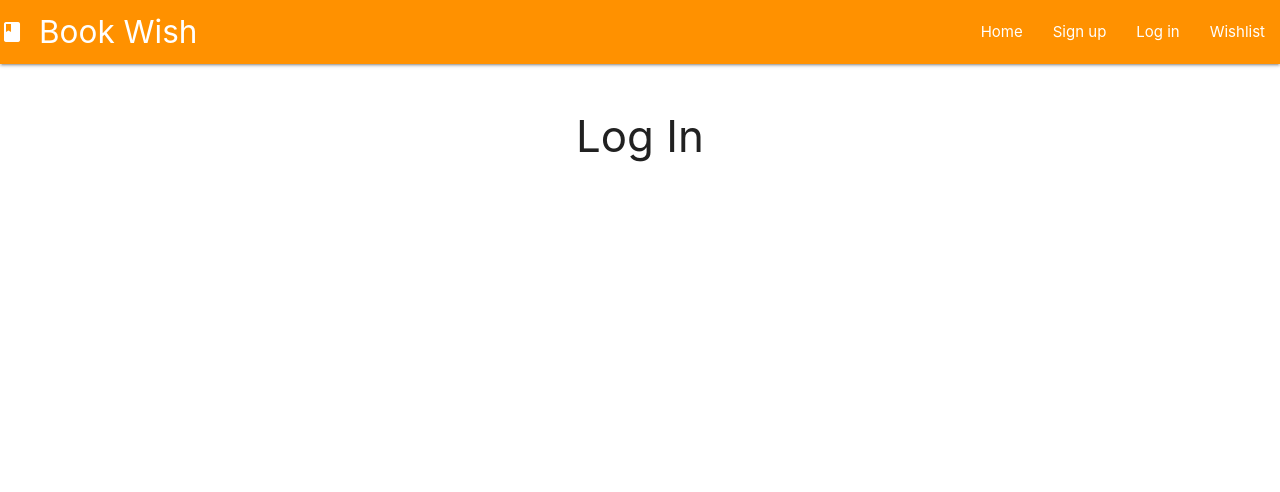
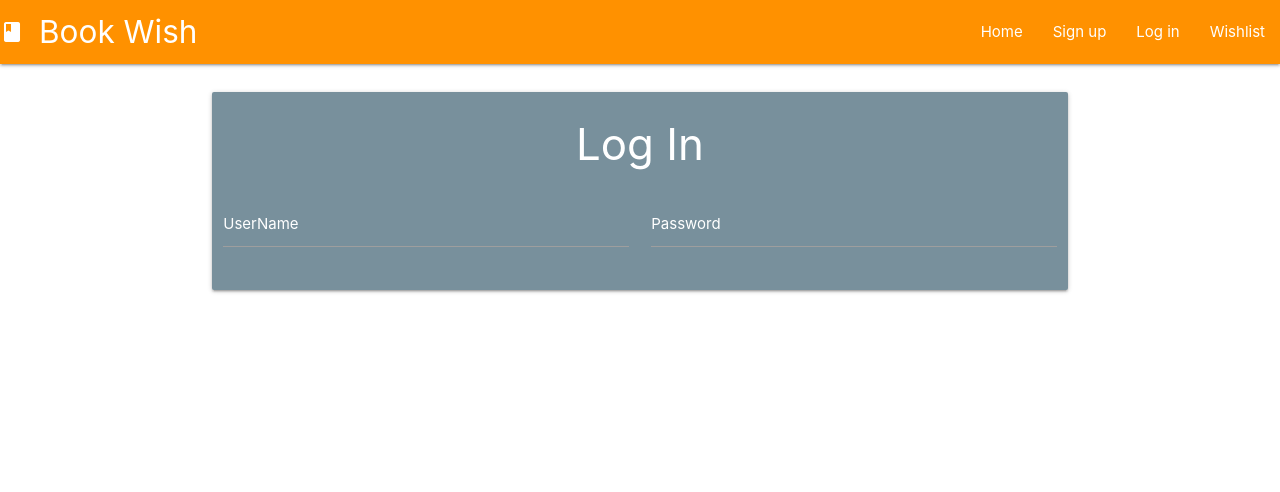
Before and after one commit to amandakoka/bookwish, a Flask app: page /login in a window 1280 px wide. Shown: the top 492 px of the page. Run offline with Flask 3, Linux system fonts and the light colour scheme.

Commit message:
feat: add login form

```diff
--- a/bookwish/templates/login.html
+++ b/bookwish/templates/login.html
@@ -1,4 +1,18 @@
 {% extends "base.html" %}
 {% block content %}
-<h3 class="center-align">Log In</h3>
+<div class="row">
+    <form class="col s12 card blue-grey lighten-1">
+      <div class="row">
+        <h3 class="center-align white-text">Log In</h3>
+        <div class="input-field col s6">
+          <input id="username" type="text" class="validate white-text">
+          <label for="username" class="white-text">UserName</label>
+        </div>
+        <div class="input-field col s6">
+          <input id="password" type="text" class="validate">
+          <label for="password" class="white-text">Password</label>
+        </div>
+      </div>
+    </form>
+</div>
 {% endblock %}
```
